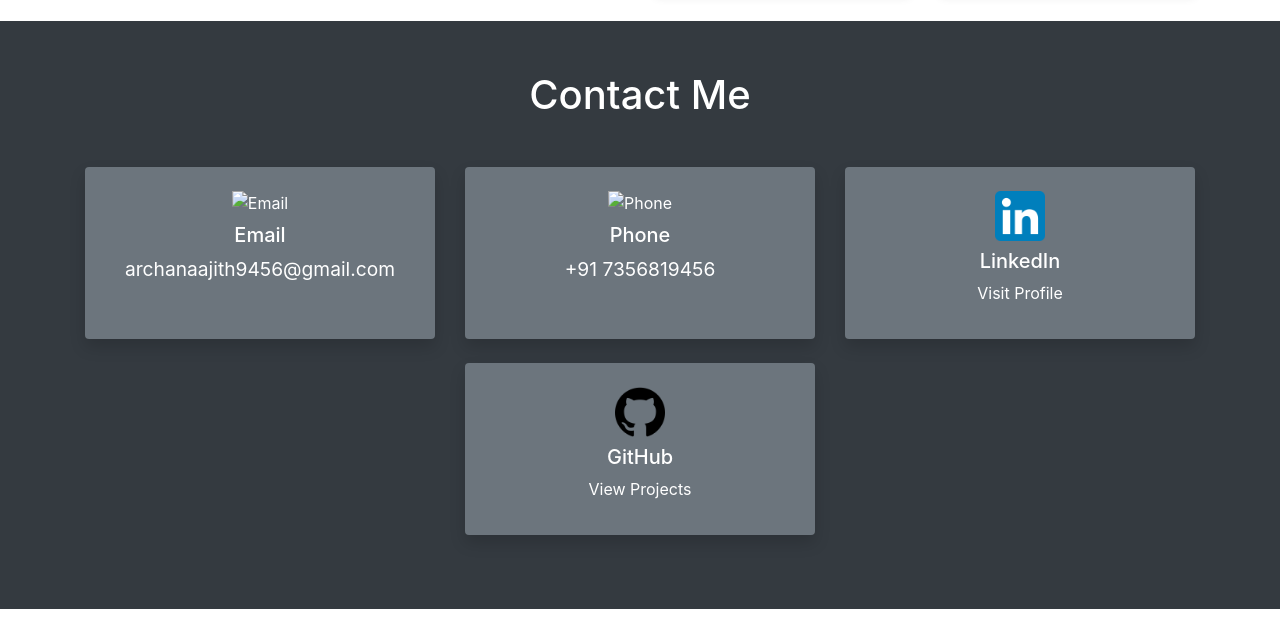
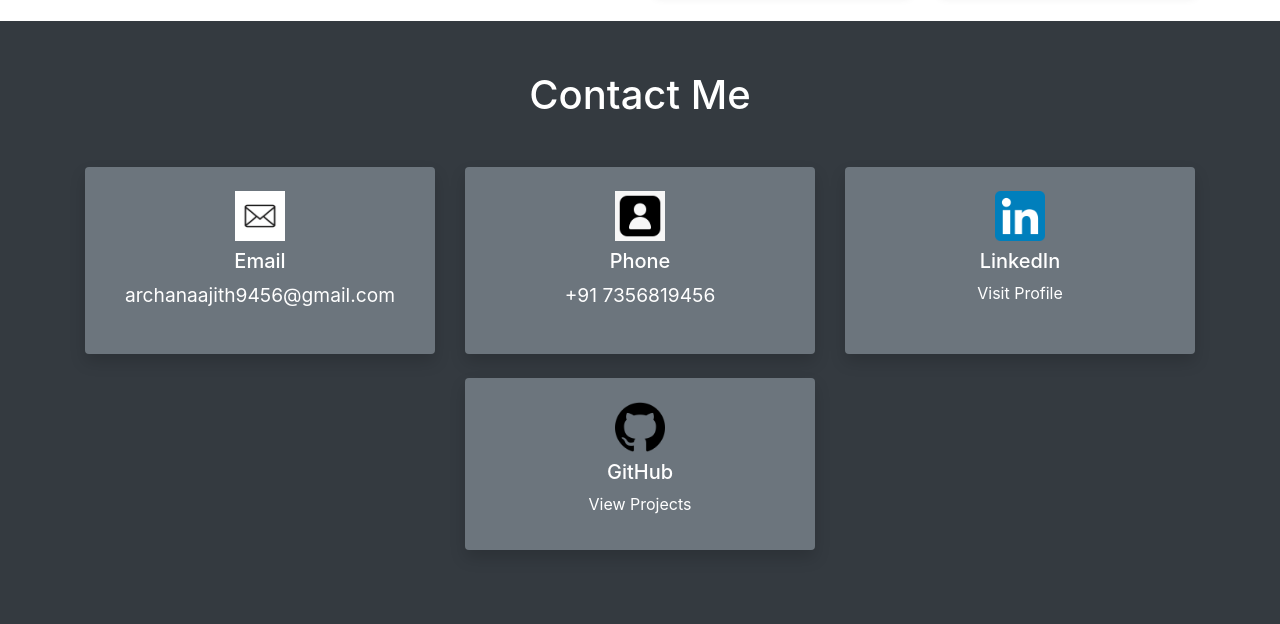
Before and after one commit to ARCHANA201201/My-Portfolio-Website, a plain HTML site: page index.html in a window 1280 px wide. Shown: the part 3474-4098 px from the top of the page. Drawn offline with nearby package versions, Linux system fonts and the light colour scheme.

Commit message:
index.html

```diff
--- a/index.html
+++ b/index.html
@@ -558,7 +558,7 @@ html {
       <!-- Email -->
       <div class="col-md-4 mb-4">
         <div class="p-4 bg-secondary rounded shadow h-100">
-          <img src="icons/email.png" alt="Email" class="social-icon mb-2">
+          <img src="icons/email.jpeg" alt="Email" class="social-icon mb-2">
           <h5>Email</h5>
           <p>archanaajith9456@gmail.com</p>
         </div>
@@ -567,7 +567,7 @@ html {
       <!-- Phone -->
       <div class="col-md-4 mb-4">
         <div class="p-4 bg-secondary rounded shadow h-100">
-          <img src="icons/phone.png" alt="Phone" class="social-icon mb-2">
+          <img src="icons/phone.jpeg" alt="Phone" class="social-icon mb-2">
           <h5>Phone</h5>
           <p>+91 7356819456</p>
         </div>
```
